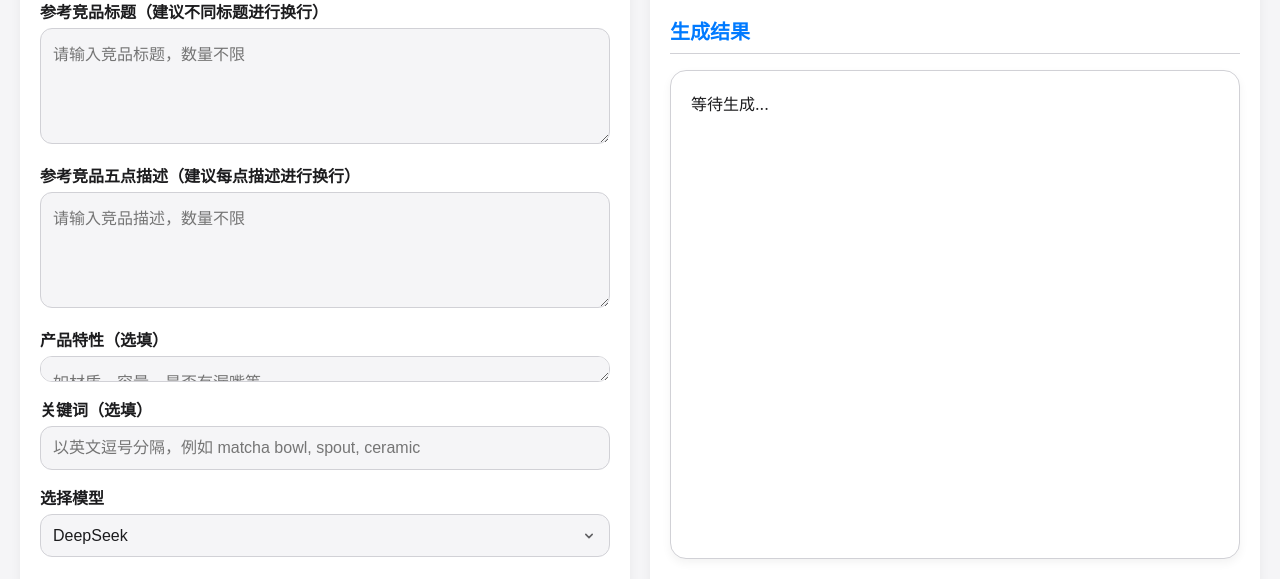
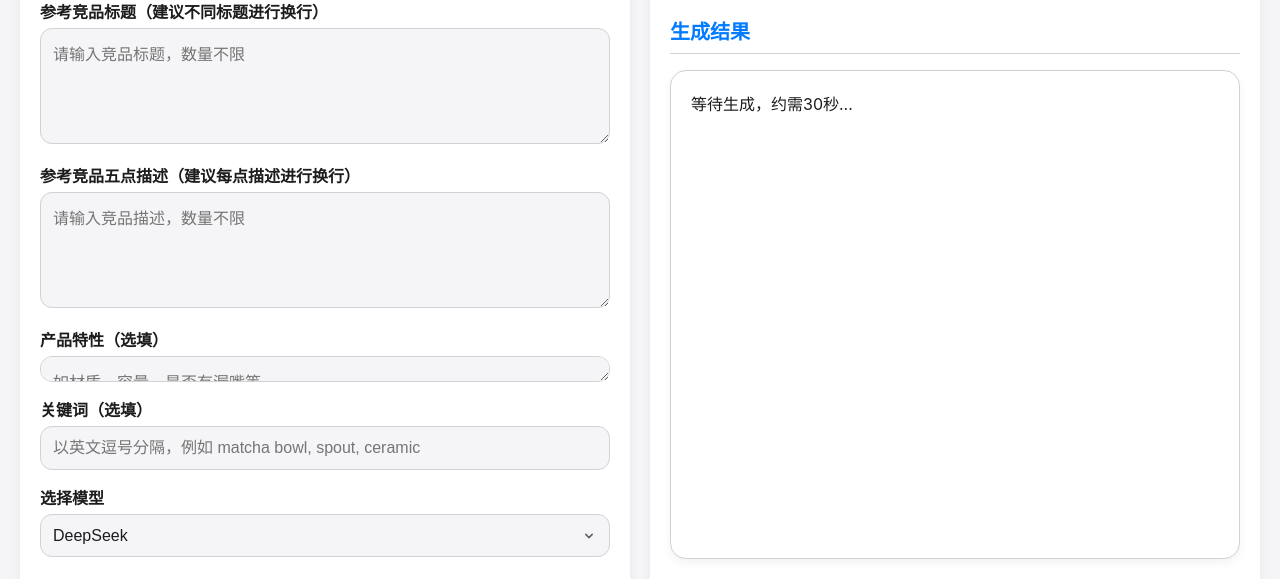
Before and after one commit to keychan2/amzailisting, a plain HTML site: page index.html in a window 1280 px wide. Shown: the part 187-766 px from the top of the page. Drawn offline with Linux system fonts and the light colour scheme.

Commit message:
Update index.html

```diff
--- a/index.html
+++ b/index.html
@@ -194,7 +194,7 @@
 
     <div class="column">
       <h2>生成结果</h2>
-      <div id="result" class="result">等待生成...</div>
+      <div id="result" class="result">等待生成，约需30秒...</div>
     </div>
   </main>
 
```
